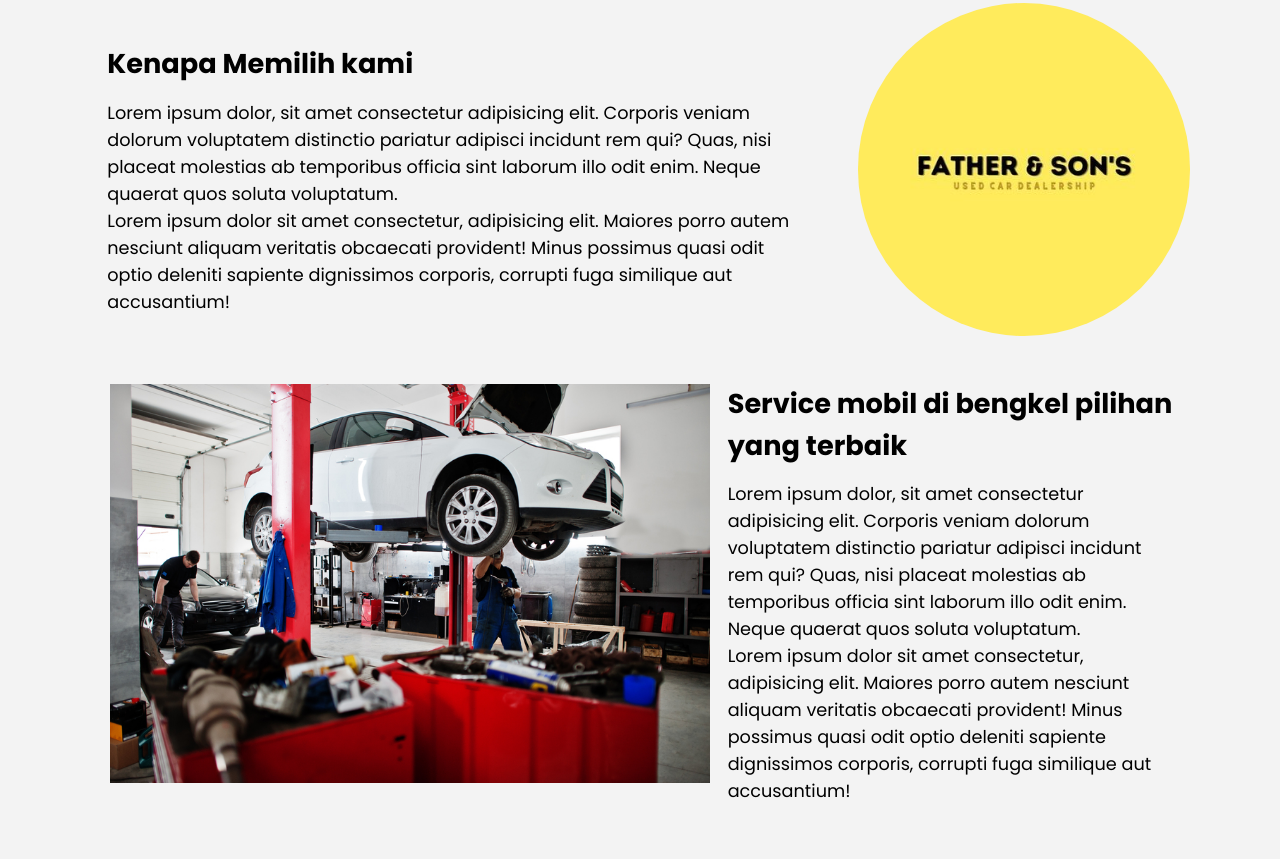
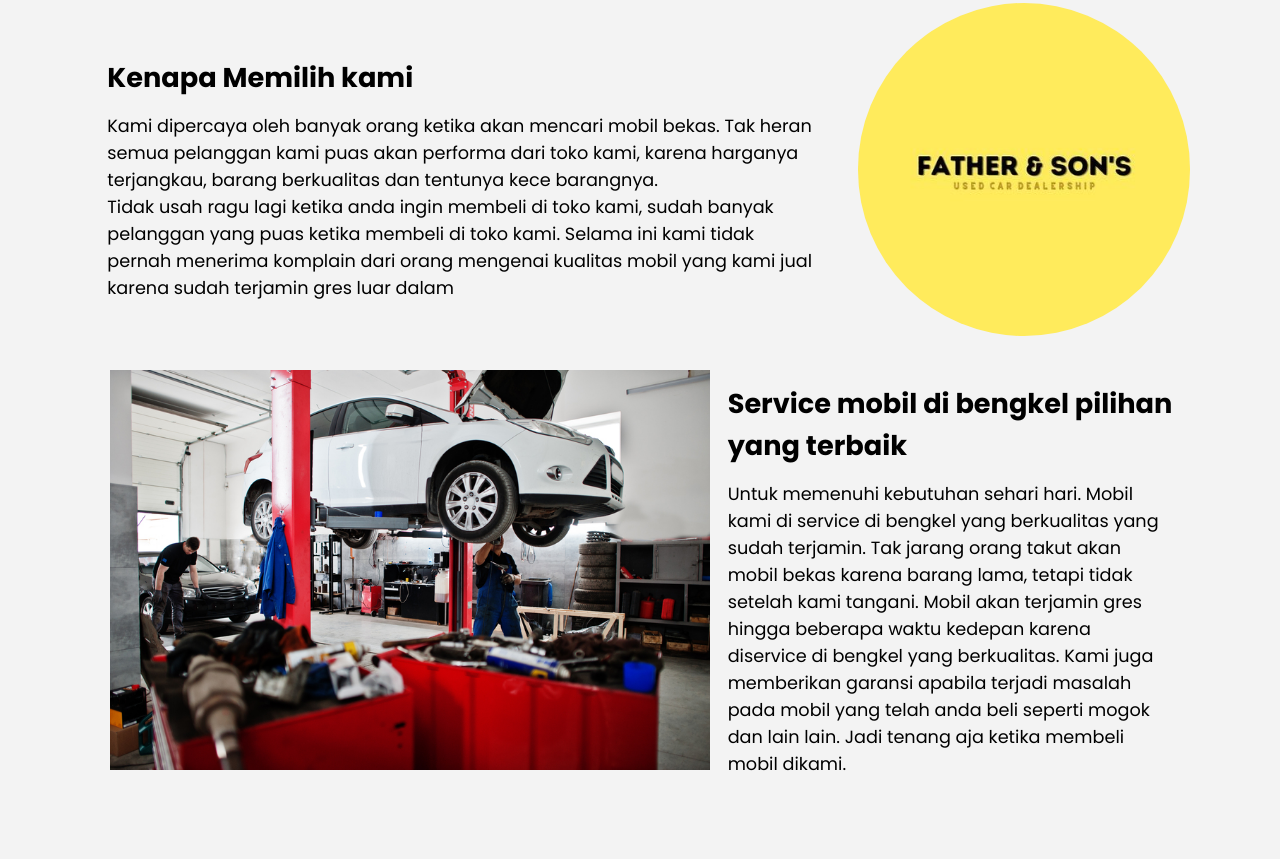
Before and after one commit to diboy13/fathernsons, a plain HTML site: page index.html in a window 1280 px wide. Shown: the part 981-1840 px from the top of the page. Drawn offline with nearby package versions, Linux system fonts and the light colour scheme.

Commit message:
update bug lagi

```diff
--- a/index.html
+++ b/index.html
@@ -75,9 +75,8 @@
           <div class="content">
             <h1>Dapatkan mobil bekas yang berkelas</h1>
             <p>
-              Lorem ipsum, dolor sit amet consectetur adipisicing elit. Sapiente
-              laudantium iusto odio, necessitatibus dolore alias minima quam
-              facere earum nobis facilis qui illum exercitationem cumque!
+              Tidak selamanya mobil bekas itu jelek, bahkan mobil bekas bisa
+              menjadi solusi bagi anda yang belum bisa membeli mobil baru
             </p>
           </div>
         </article>
@@ -95,17 +94,17 @@
             <div class="content">
               <h3>Kenapa Memilih kami</h3>
               <p>
-                Lorem ipsum dolor, sit amet consectetur adipisicing elit.
-                Corporis veniam dolorum voluptatem distinctio pariatur adipisci
-                incidunt rem qui? Quas, nisi placeat molestias ab temporibus
-                officia sint laborum illo odit enim. Neque quaerat quos soluta
-                voluptatum.
+                Kami dipercaya oleh banyak orang ketika akan mencari mobil
+                bekas. Tak heran semua pelanggan kami puas akan performa dari
+                toko kami, karena harganya terjangkau, barang berkualitas dan
+                tentunya kece barangnya.
               </p>
               <p>
-                Lorem ipsum dolor sit amet consectetur, adipisicing elit.
-                Maiores porro autem nesciunt aliquam veritatis obcaecati
-                provident! Minus possimus quasi odit optio deleniti sapiente
-                dignissimos corporis, corrupti fuga similique aut accusantium!
+                Tidak usah ragu lagi ketika anda ingin membeli di toko kami,
+                sudah banyak pelanggan yang puas ketika membeli di toko kami.
+                Selama ini kami tidak pernah menerima komplain dari orang
+                mengenai kualitas mobil yang kami jual karena sudah terjamin
+                gres luar dalam
               </p>
             </div>
           </div>
@@ -116,17 +115,14 @@
             <div class="content">
               <h3>Service mobil di bengkel pilihan yang terbaik</h3>
               <p>
-                Lorem ipsum dolor, sit amet consectetur adipisicing elit.
-                Corporis veniam dolorum voluptatem distinctio pariatur adipisci
-                incidunt rem qui? Quas, nisi placeat molestias ab temporibus
-                officia sint laborum illo odit enim. Neque quaerat quos soluta
-                voluptatum.
-              </p>
-              <p>
-                Lorem ipsum dolor sit amet consectetur, adipisicing elit.
-                Maiores porro autem nesciunt aliquam veritatis obcaecati
-                provident! Minus possimus quasi odit optio deleniti sapiente
-                dignissimos corporis, corrupti fuga similique aut accusantium!
+                Untuk memenuhi kebutuhan sehari hari. Mobil kami di service di
+                bengkel yang berkualitas yang sudah terjamin. Tak jarang orang
+                takut akan mobil bekas karena barang lama, tetapi tidak setelah
+                kami tangani. Mobil akan terjamin gres hingga beberapa waktu
+                kedepan karena diservice di bengkel yang berkualitas. Kami juga
+                memberikan garansi apabila terjadi masalah pada mobil yang telah
+                anda beli seperti mogok dan lain lain. Jadi tenang aja ketika
+                membeli mobil dikami.
               </p>
             </div>
           </div>
@@ -235,12 +231,8 @@ Garansi bebas accident & banjir
       </section>
       <!-- our product end -->
       <!-- contact us start -->
-      <aside class="contact">
+      <aside class="contact" id="contact">
         <h2>Contact Us</h2>
-        <p>
-          Lorem ipsum dolor sit amet consectetur adipisicing elit. Dolores,
-          corporis quod modi sunt reiciendis maxime?
-        </p>
         <div class="isi">
           <img src="image/contact.jpg" alt="contact" class="image" />
           <form action="">
--- a/styles/style.css
+++ b/styles/style.css
@@ -131,7 +131,7 @@ header.navbar-container .search-form label {
 
 .hero .content {
   position: fixed;
-  padding: 2rem 6%;
+  padding: 2rem 15%;
   text-align: center;
   top: 100px;
 }
@@ -270,14 +270,6 @@ header.navbar-container .search-form label {
   display: flex;
   margin-top: 2rem;
   background-color: #dadadad8;
-}
-
-.contact p {
-  text-align: center;
-  margin-top: 1rem;
-  margin-bottom: 2rem;
-  font-weight: 400;
-  font-size: 1rem;
 }
 
 .contact .isi .image {
```
